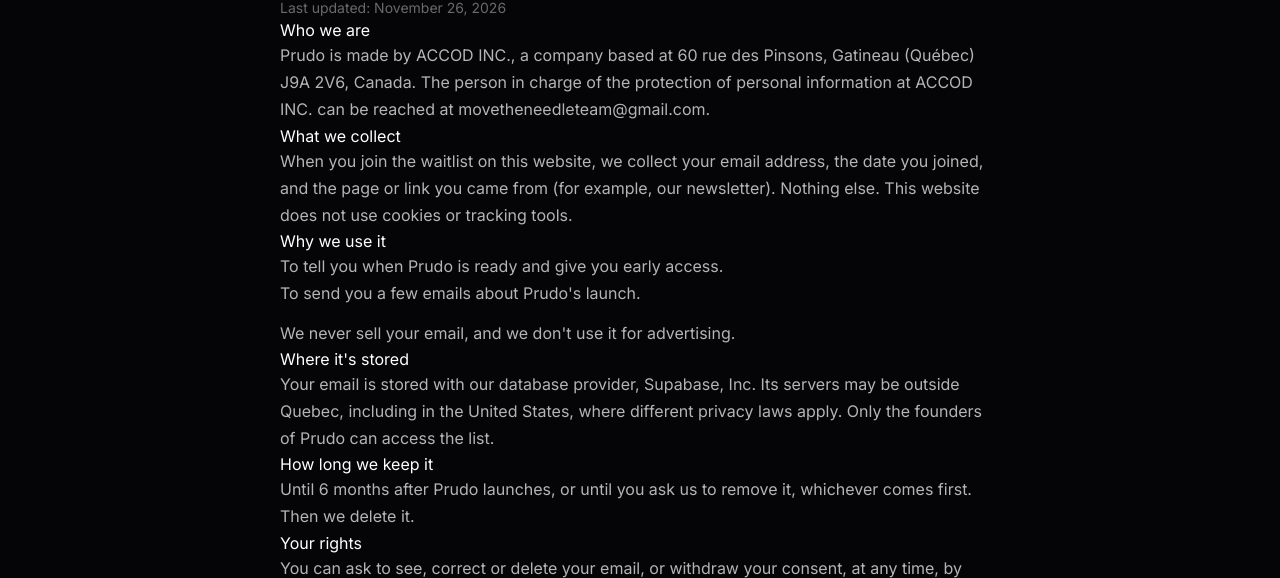
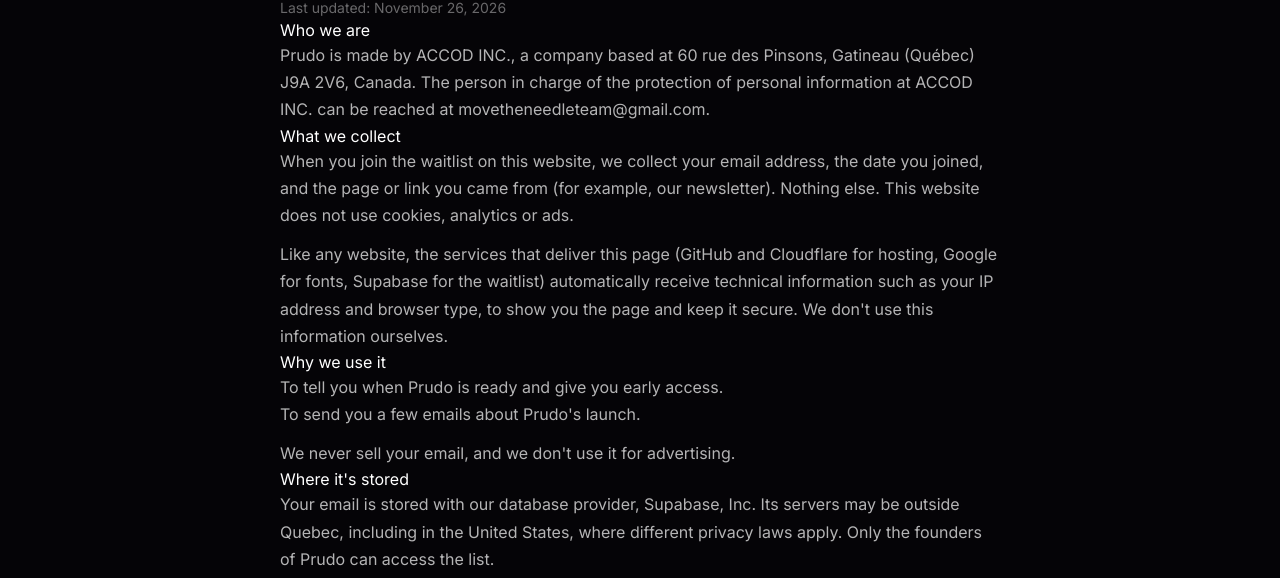
Before and after one commit to ReadMoveTheNeedle/prudo, a plain HTML site: page privacy.html in a window 1280 px wide. Shown: the part 175-753 px from the top of the page. Drawn offline with nearby package versions, Linux system fonts and the light colour scheme.

Commit message:
Add files via upload

```diff
--- a/privacy.html
+++ b/privacy.html
@@ -31,7 +31,8 @@
   <p>Prudo is made by ACCOD INC., a company based at 60 rue des Pinsons, Gatineau (Québec) J9A 2V6, Canada. The person in charge of the protection of personal information at ACCOD INC. can be reached at <a href="mailto:movetheneedleteam@gmail.com">movetheneedleteam@gmail.com</a>.</p>
 
   <h2>What we collect</h2>
-  <p>When you join the waitlist on this website, we collect your email address, the date you joined, and the page or link you came from (for example, our newsletter). Nothing else. This website does not use cookies or tracking tools.</p>
+  <p>When you join the waitlist on this website, we collect your email address, the date you joined, and the page or link you came from (for example, our newsletter). Nothing else. This website does not use cookies, analytics or ads.</p>
+  <p class="mt-3">Like any website, the services that deliver this page (GitHub and Cloudflare for hosting, Google for fonts, Supabase for the waitlist) automatically receive technical information such as your IP address and browser type, to show you the page and keep it secure. We don't use this information ourselves.</p>
 
   <h2>Why we use it</h2>
   <ul>
```
